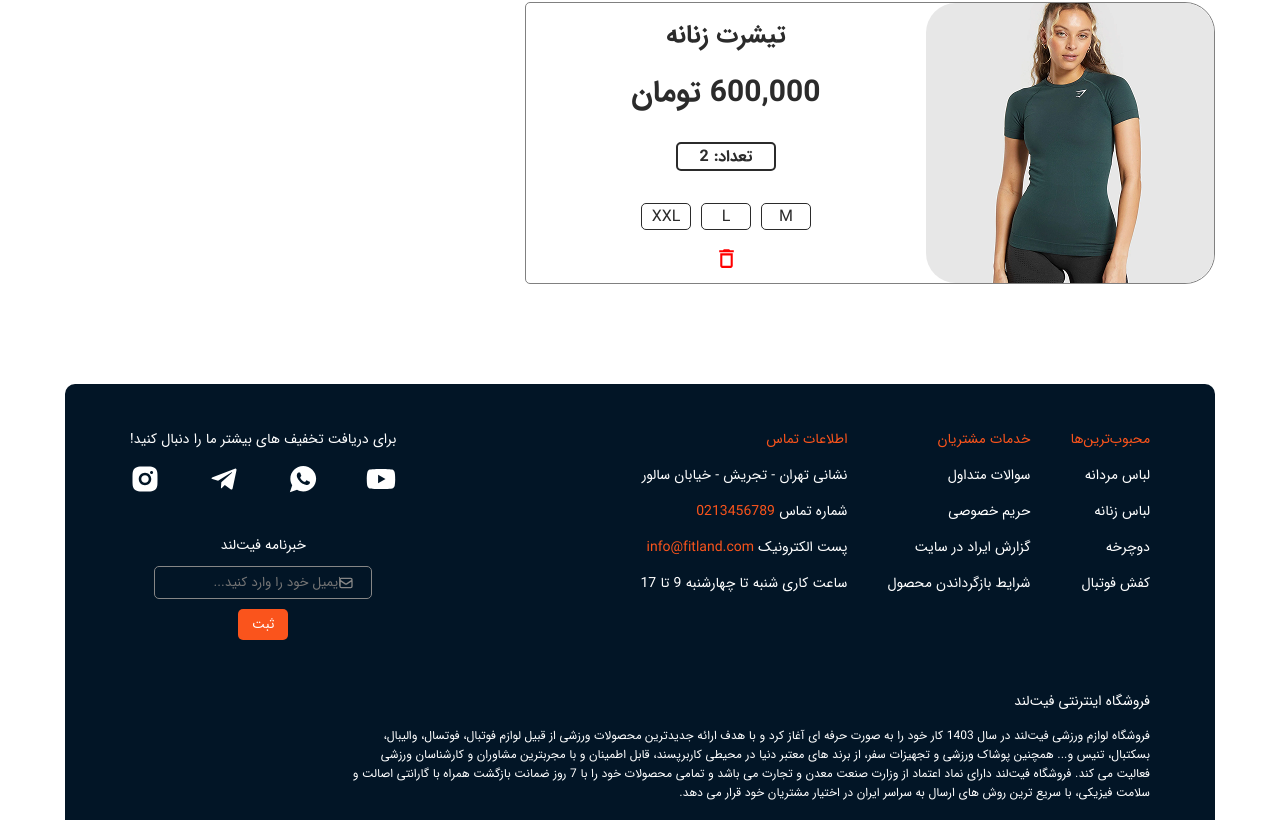
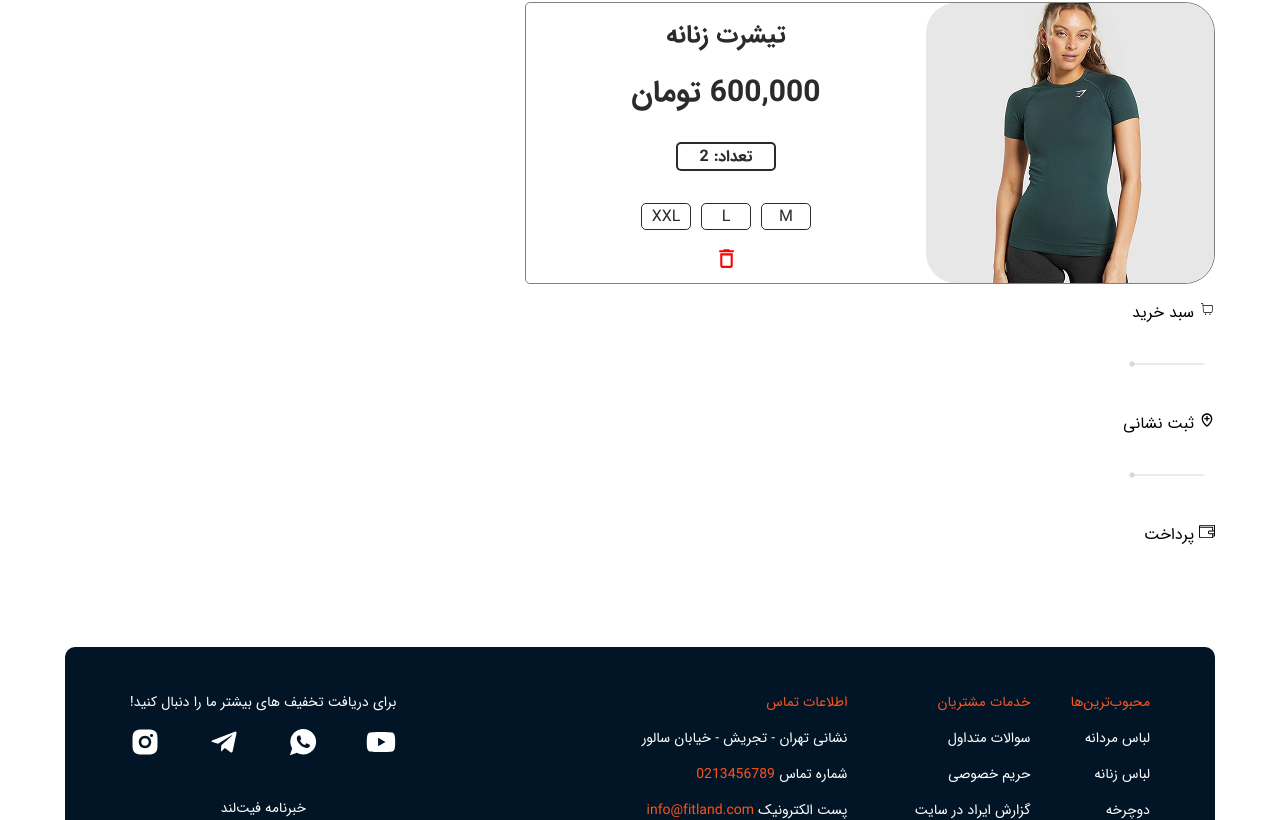
Before and after one commit to NooberThanYall/FitLand, a React (Vite) app: page /Cart in a window 1280 px wide. Shown: the part 916-1736 px from the top of the page. Built offline with nearby package versions, Linux system fonts and the light colour scheme.

Commit message:
develope html templets buy process

```diff
--- a/src/Components/Cart/Cart.tsx
+++ b/src/Components/Cart/Cart.tsx
@@ -1,15 +1,32 @@
 import CardBasket from '../CardBasket/CardBasket'
 import './Cart.css'
 import './mediaCart.css'
+import { CiShoppingCart } from "react-icons/ci";
+import { BiLocationPlus } from "react-icons/bi";
+import { TfiWallet } from "react-icons/tfi";
+
 
 export default function Cart() {
   return (
     <div className='container'>
-      <p className='title-basket'>سبد خرید</p>
-      <div className="container-cards-in-shop">
-        <CardBasket />
-        <CardBasket />
-        <CardBasket />
+      <div className="container-basket">
+
+        <p className='title-basket'>سبد خرید</p>
+        <div className="container-cards-in-shop">
+          <CardBasket />
+          <CardBasket />
+          <CardBasket />
+        </div>
+
+        <div className="container-buy-process">
+          <div className="container-icons-process">
+            <p className='icons-and-titles-process'><CiShoppingCart /> سبد خرید</p>
+            <img src="Imgs/process-line.png" />
+            <p className='icons-and-titles-process'><BiLocationPlus /> ثبت نشانی</p>
+            <img src="Imgs/process-line.png" />
+            <p className='icons-and-titles-process'><TfiWallet /> پرداخت</p>
+          </div>
+        </div>
       </div>
     </div>
   )
```
Also changed, not shown: src/Components/BuyProcess/BuyProcess.tsx (deleted, +0 -8 lines), public/Imgs/process-line.png (added), src/Components/BuyProcess/BuyProcess.css (deleted), src/Components/BuyProcess/mediaBuyProcess.css (deleted).
